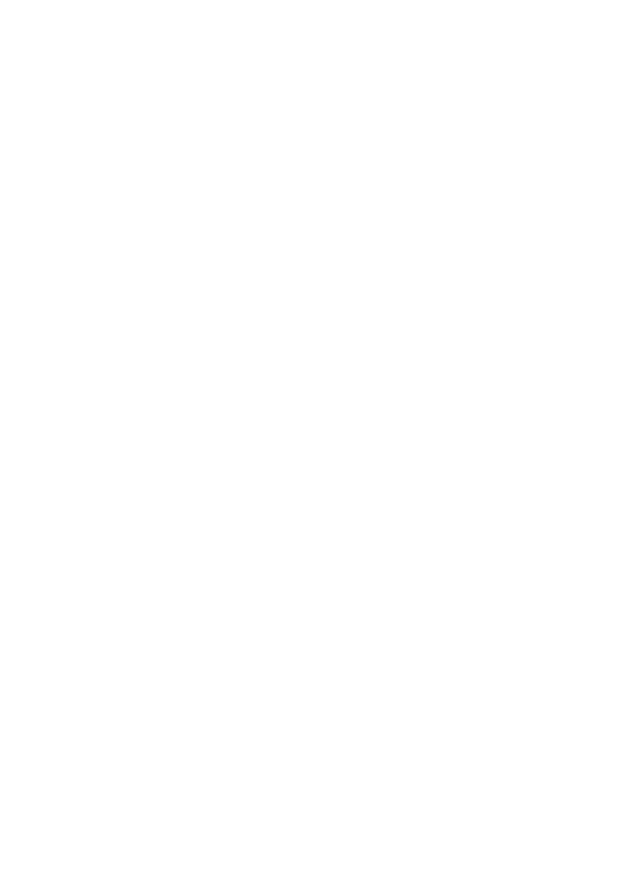
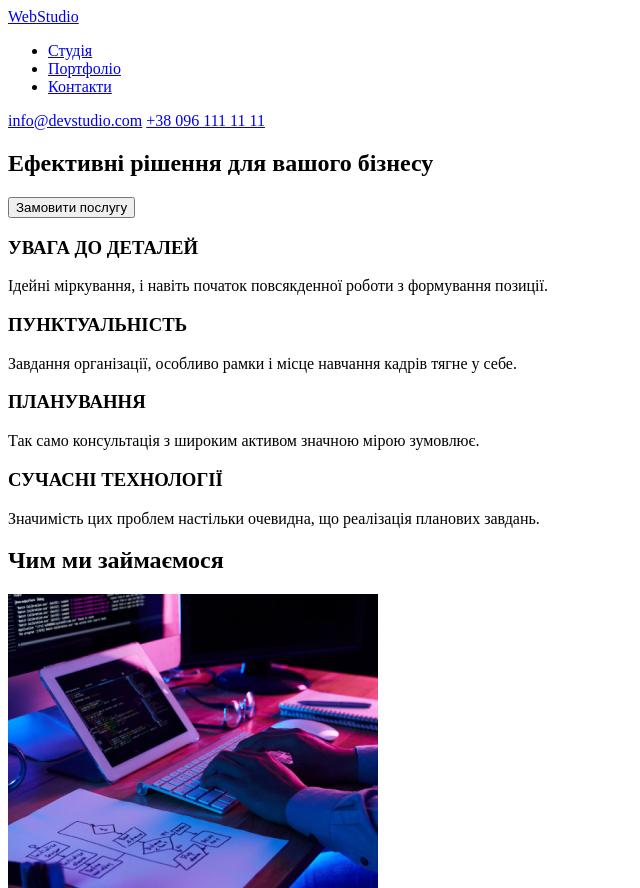
Before and after one commit to DmytroZaburannyi/goit-markup-hw-01, a plain HTML site: page index.html in a window 1280 px wide. Shown: the top 888 px of the page, without its empty margins (0-640 px from the left). Before the commit the page ends 800 px from the top, so only its background shows below. Drawn offline with Linux system fonts and the light colour scheme.

Commit message:
Commit-1.0 HM

```diff
--- a/index.html
+++ b/index.html
@@ -4,9 +4,103 @@
     <meta charset="UTF-8">
     <meta http-equiv="X-UA-Compatible" content="IE=edge">
     <meta name="viewport" content="width=device-width, initial-scale=1.0">
-    <title>Document</title>
+    <title>HW-1</title>
 </head>
 <body>
+    <header>
+        <a class="logo" href="index.html"><span>Web</span><span>Studio</span></a>
+        <nav class="header-nav">
+            <ul class="header-nav__list">
+                <li class="header-nav__link"><a href=".html">Студія</a></li>
+                <li class="header-nav__list-item"><a href=".html">Портфоліо</a></li>
+                <li class="header-nav__list-item"><a href=".html">Контакти</a></li>
+            </ul>
+        </nav>
+        <div class="contacts">
+               <a href="mailto:info@devstudio.com" class="contact-mail">info@devstudio.com</a>
+               <a href="tell:+38 096 111 11 11" class="contact-tell">+38 096 111 11 11</a>
+        </div>
+    </header>
+    <section class="banner">
+        <div class="container">
+            <h1 class="banner-title">Ефективні рішення для вашого бізнесу</h1>
+            <button class="banner-btn">Замовити послугу</button>
+        </div>
+    </section>
+    <main>
+        <section class="peculiarities">
+            <div class="feature">
+                <div class="row">
+                    <div class="feature1">
+                        <h3 class="feature1-title">УВАГА ДО ДЕТАЛЕЙ</h3>
+                        <p class="feature1-description">Ідейні міркування, і навіть початок повсякденної роботи з формування позиції.</p>
 
+                    </div>
+                    <div class="feature2">
+                        <h3 class="feature2-title">ПУНКТУАЛЬНІСТЬ</h3>
+                        <p class="feature2-description">Завдання організації, особливо рамки і місце навчання кадрів тягне у себе.</p>
+
+                    </div>
+                    <div class="feature3">
+                        <h3 class="feature3-title">ПЛАНУВАННЯ</h3>
+                        <p class="feature3-description">Так само консультація з широким активом значною мірою зумовлює.</p>
+
+                    </div>
+                    <div class="feature4">
+                        <h3 class="feature4-title">СУЧАСНІ ТЕХНОЛОГІЇ</h3>
+                        <p class="feature4-description">Значимість цих проблем настільки очевидна, що реалізація планових завдань.</p>
+
+                    </div>
+                </div>
+            </div>
+        </section>
+        <!-- +++++++++++ -->
+        <section class="doing">
+            <div class="box">
+            <h2 class="box-title">Чим ми займаємося</h2>
+                <div class="box-row">
+                    <div class="box1">
+                        <img class="img-box1" src="images/box1.jpg" width="370" height="294" alt="box1">
+                    </div>
+                    <div class="box2">
+                        <img class="img-box3" src="images/box2.jpg" width="370" height="294" alt="box3">
+                    </div>
+                    <div class="box3">
+                        <img class="img-box3" src="images/box3.jpg" width="370" height="294" alt="box3">
+                    </div>
+                </div>
+            </div>
+        </section>
+        <!-- +++++++++++ -->
+        <section class="team">
+            <div class="team-container">
+            <h2 class="team-title">Наша команда</h2>
+                <div class="team-row">
+                    <div class="team-card1">
+                        <img class="img-card1" src="images/team-card1.jpg" width="270" height="368" alt="team-card1">
+                    </div>
+                    <div class="team-card2">
+                        <img class="img-card2" src="images/team-card2.jpg" width="270" height="368" alt="team-card2">
+                    </div>
+                    <div class="team-card3">
+                        <img class="img-card3" src="images/team-card3.jpg" width="270" height="368" alt="team-card3">
+                    </div>
+                    <div class="team-card4">
+                        <img class="img-card4" src="images/team-card4.jpg" width="270" height="368" alt="team-card4">
+                    </div>
+                </div>
+            </div>
+        </section>
+    </main>
+    <footer>
+        <div class="address-container">
+            <a class="logo" href="index.html"><span>Web</span><span>Studio</span></a>
+            <address>м. Київ, пр-т Лесі Українки, 26</address>
+            <a href="mailto:info@devstudio.com" class="address-mail">info@devstudio.com</a>
+            <a href="tell:+38 096 111 11 11" class="address-tell">+38 096 111 11 11</a>
+        </div>
+
+
+    </footer>
 </body>
 </html>
```
Also changed, not shown: images/box1.jpg (added), images/box2.jpg (added), images/box3.jpg (added), images/team-card1.jpg (added), images/team-card2.jpg (added), images/team-card3.jpg (added), images/team-card4.jpg (added).
